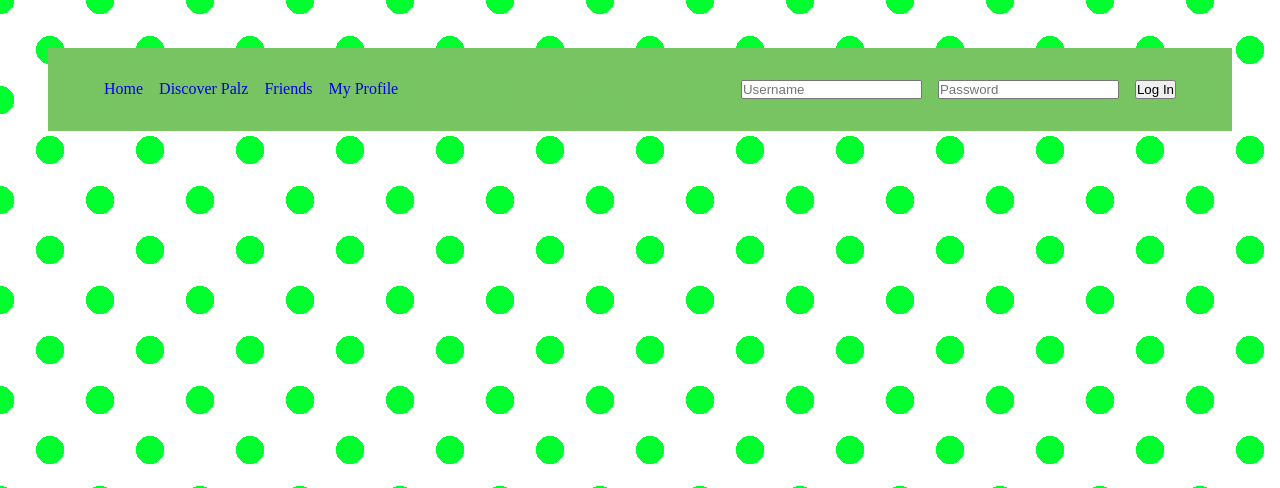
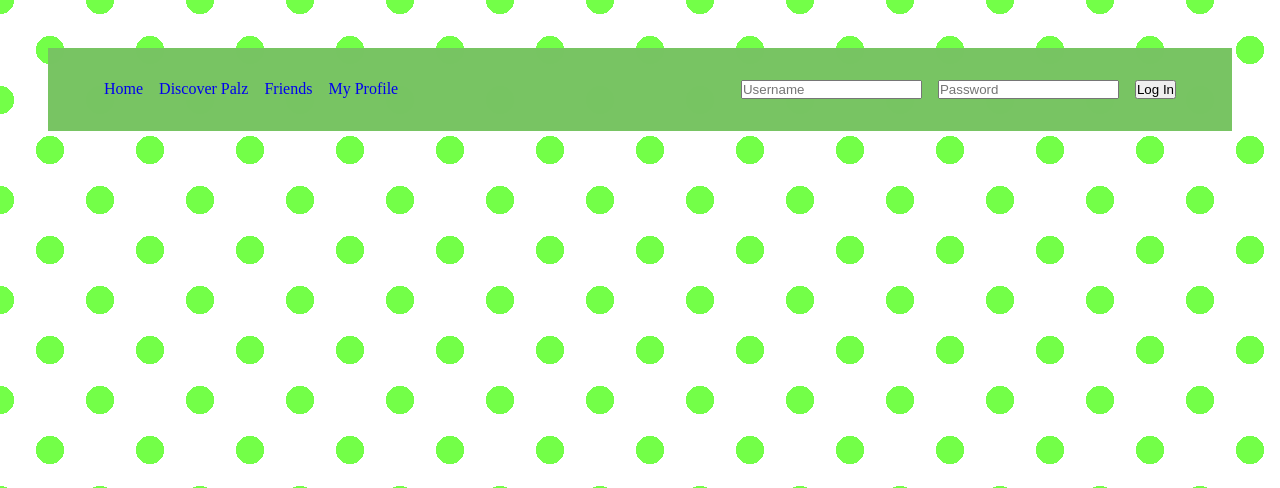
Before and after one commit to katiperkio/PlusheePalz, a PHP site: page /friends.php in a window 1280 px wide. Shown: the top 488 px of the page. Run offline with PHP 8.4, Linux system fonts and the light colour scheme.

Commit message:
first init

```diff
--- a/styles/style.css
+++ b/styles/style.css
@@ -7,8 +7,8 @@
 body {
     margin: 0 auto;
     color: #333;
-  background-image: radial-gradient(#00ff2f 20%, transparent 20%),
-     radial-gradient(#00ff2f 20%, transparent 20%);
+  background-image: radial-gradient(#73ff48 20%, transparent 20%),
+     radial-gradient(#73ff48 20%, transparent 20%);
   background-color: #ffffff;
   background-position: 0 0, 50px 50px;
   background-size: 100px 100px;
```
